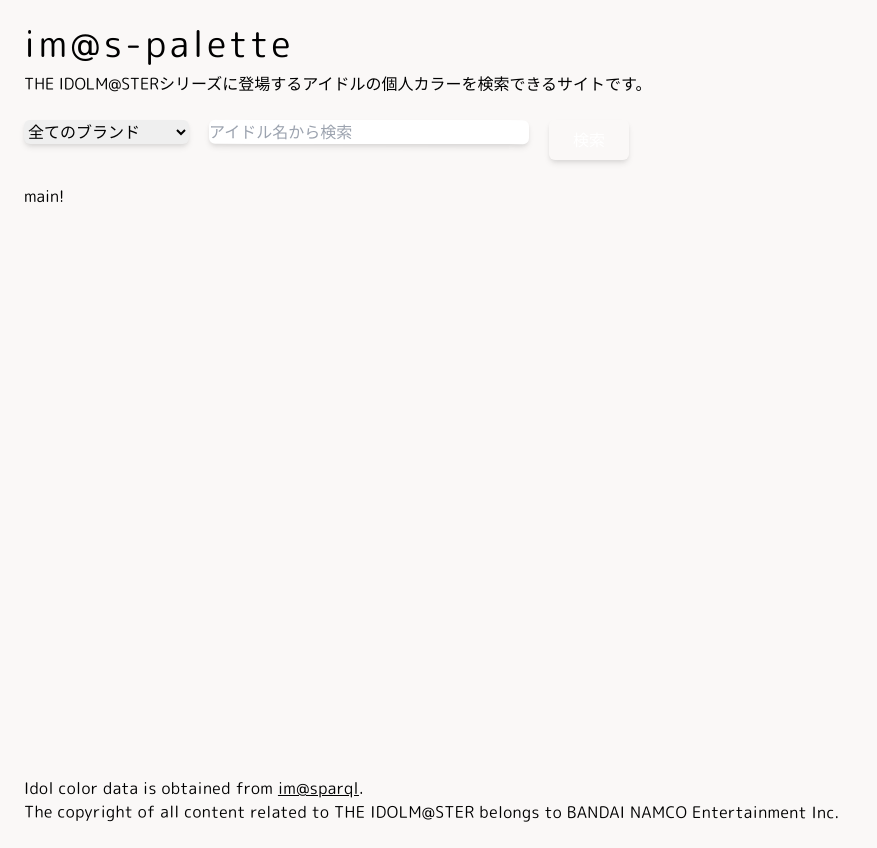
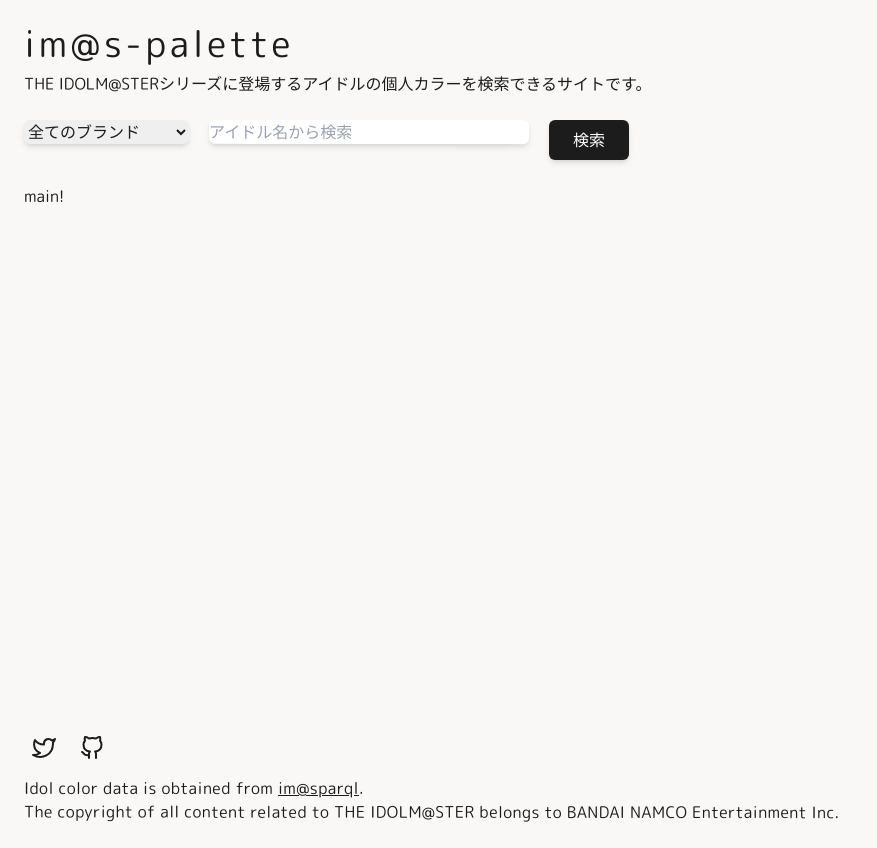
Before and after one commit to arrow2nd/imas-palette, a Next.js app: page / in a window 1280 px wide. Shown: the whole page, without its empty margins (0-877 px from the left). Built offline with nearby package versions, Linux system fonts and the light colour scheme; what @tailwindcss/custom-forms would draw is missing.

Commit message:
add: link in the footer

```diff
--- /dev/null
+++ b/components/atoms/button/link-button.tsx
@@ -0,0 +1,15 @@
+type Props = {
+  className?: string
+  href: string
+  children: React.ReactNode
+}
+
+const LinkButton = ({ className = '', href, children }: Props) => (
+  <span className={`mx-2 text-2xl hover:text-black ${className}`}>
+    <a href={href} target="_blank" rel="noopener noreferrer">
+      {children}
+    </a>
+  </span>
+)
+
+export default LinkButton
--- a/components/organisms/footer.tsx
+++ b/components/organisms/footer.tsx
@@ -1,5 +1,20 @@
+import LinkButton from '../atoms/button/link-button'
+import { FiGithub, FiTwitter } from 'react-icons/fi'
+
 const Footer = () => (
-  <div className="tracking-wide mt-6">
+  <div className="items-center tracking-wide mt-6">
+    <div className="flex flex-row">
+      <LinkButton href="https://twitter.com/arrow_2nd">
+        <FiTwitter />
+      </LinkButton>
+      <LinkButton
+        className="ml-4"
+        href="https://github.com/arrow2nd/imas-palette"
+      >
+        <FiGithub />
+      </LinkButton>
+    </div>
+    <div className="mt-4">
       <span>
         {'Idol color data is obtained from '}
         <a
@@ -18,6 +33,7 @@
         NAMCO Entertainment Inc.
       </p>
     </div>
+  </div>
 )
 
 export default Footer
--- a/package.json
+++ b/package.json
@@ -11,7 +11,8 @@
   "dependencies": {
     "next": "11.0.1",
     "react": "17.0.2",
-    "react-dom": "17.0.2"
+    "react-dom": "17.0.2",
+    "react-icons": "^4.2.0"
   },
   "devDependencies": {
     "@tailwindcss/custom-forms": "^0.2.1",
--- a/pages/_document.tsx
+++ b/pages/_document.tsx
@@ -16,7 +16,7 @@
             rel="stylesheet"
           />
         </Head>
-        <body className="font-default">
+        <body className="font-default text-natural-black">
           <Main />
           <NextScript />
         </body>
--- a/styles/globals.css
+++ b/styles/globals.css
@@ -13,4 +13,13 @@
   transform: rotate(0.05deg);
 }
 
+/* 色 */
+.text-natural-black {
+  color: #1c1c1c;
+}
+
+.bg-natural-black {
+  background-color: #1c1c1c;
+}
+
 @tailwind utilities;
```
Also changed, not shown: 1 other file (tests, documents, lock files or other folders). Lines whose indentation alone changed are shown as unchanged.
